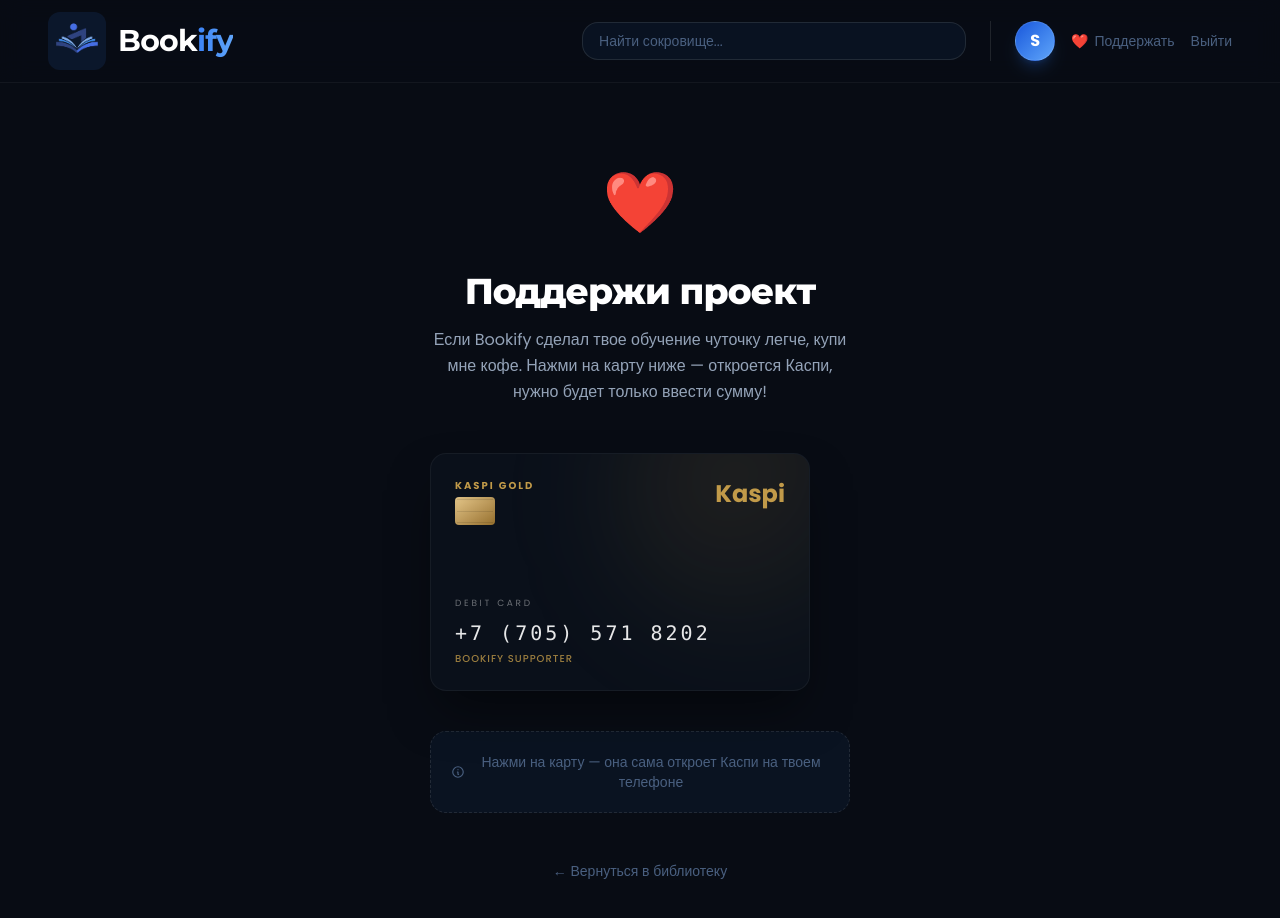
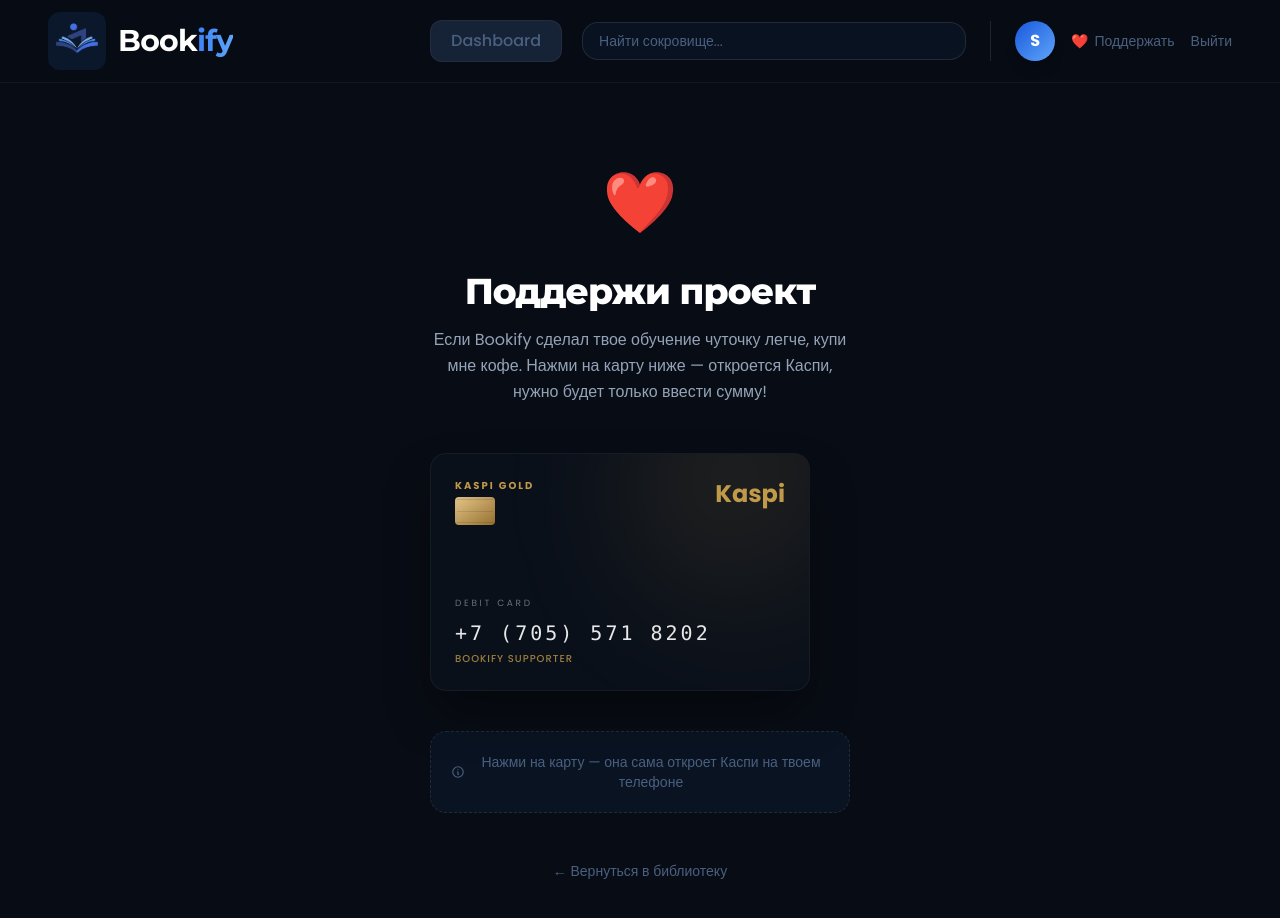
Before and after one commit to Magzhan2010/Bookify, a Next.js app: page /donate in a window 1280 px wide. Shown: the top 918 px of the page. Built offline with nearby package versions, Linux system fonts and the light colour scheme; sample sign-in values are in the browser's storage.

Commit message:
Added some functions for admin page

```diff
--- a/app/admin/dashboard/page.jsx
+++ b/app/admin/dashboard/page.jsx
@@ -130,9 +130,13 @@
               Teacher <span className="text-sky-500">Console</span>
             </h1>
           </div>
-          <button onClick={handleLogout} className="bg-[#111c2e] hover:bg-rose-500/10 hover:text-rose-400 text-[#5c7294] transition-all py-2.5 px-6 rounded-xl border border-white/5 text-sm font-semibold">
-            Выйти
-          </button>
+          <div className="flex gap-8">
+            <button className="bg-[#162236] hover:bg-sky-500/20 hover:text-sky-400 text-[#4a6080] transition-all py-2 px-5 rounded-xl border border-white/5 font-medium text-sm"
+              onClick={() => router.push('/library')}>Главная страница</button>
+            <button onClick={handleLogout} className="bg-[#111c2e] hover:bg-rose-500/10 hover:text-rose-400 text-[#5c7294] transition-all py-2.5 px-6 rounded-xl border border-white/5 text-sm font-semibold">
+              Выйти
+            </button>
+          </div>
         </div>
       </div>
 
--- a/app/component/NavBar.js
+++ b/app/component/NavBar.js
@@ -1,7 +1,7 @@
 'use client'
 import Image from "next/image"
 import Link from "next/link"
-import { useRouter } from "next/navigation"
+import { usePathname, useRouter } from "next/navigation"
 import { useEffect, useState } from "react"
 
 const Navbar = () => {
@@ -11,7 +11,12 @@
   const [loading, setLoading] = useState(false)
   const [is_open, setIsOpen] = useState(false)
   const router = useRouter()
+  const pathname = usePathname()
 
+  useEffect(() => {
+    // Как только путь изменился, выключаем анимацию загрузки
+    setLoading(false)
+  }, [pathname])
   useEffect(() => {
     const token = localStorage.getItem('token');
     if (token) {
@@ -53,7 +58,19 @@
     const timeoutId = setTimeout(searchFetch, 300)
     return () => clearTimeout(timeoutId)
   }, [query])
-
+  const handleDashboard =  () => {
+    const token = localStorage.getItem('token')
+    if (!token) return router.push('/')
+    const payload = JSON.parse(atob(token.split('.')[1]))
+    if (payload.role !== 'admin') {
+      router.push('/')
+    }
+    router.push('/admin/dashboard')
+  }
+  const handleProfile = () => {
+    setLoading(true)
+    router.push('/profile')
+  }
 
   return (
     <header className='sticky top-0 z-[100] w-full bg-[#080c14]/80 backdrop-blur-md border-b border-white/5 py-3 px-6 md:px-12 flex justify-between items-center'>
@@ -71,6 +88,10 @@
 
         <div className="relative hidden md:block">
           <div className="relative group">
+            {user?.role === 'admin' && (
+              <button className="bg-[#162236] hover:bg-sky-500/20 hover:text-sky-400 text-[#4a6080] transition-all py-2 px-5 rounded-xl border border-white/5 font-medium text-md mr-5"
+              onClick={() => handleDashboard()}>Dashboard</button>
+            )}
             <input
               type="text"
               placeholder="Найти сокровище..."
@@ -107,10 +128,16 @@
 
         <div className="flex items-center gap-4 border-l border-white/10 pl-6">
           <div
-            className='w-10 h-10 rounded-full bg-gradient-to-br from-[#1a56db] to-[#60a5fa] flex items-center justify-center font-bold text-white shadow-lg shadow-blue-500/20 hover:scale-105 active:scale-95 transition-all cursor-pointer border border-white/10'
-            onClick={() => router.push('/profile')}
+            className={`w-10 h-10 rounded-full bg-gradient-to-br from-[#1a56db] to-[#60a5fa]
+              flex items-center justify-center font-bold text-white shadow-lg transition-all cursor-pointer
+              ${loading ? 'opacity-70 pointer-events-none' : 'hover:scale-105'}`}
+            onClick={() => handleProfile()}
           >
-            {firstWord}
+            {loading ? (
+              <div className="w-5 h-5 border-2 border-white/20 border-t-white rounded-full animate-spin" />
+            ) : (
+              firstWord
+            )}
           </div>
           <button
             onClick={() => router.push('/donate')}
--- /dev/null
+++ b/app/component/loading.js
@@ -0,0 +1,18 @@
+export default function ProfileLoading() {
+  return (
+    <div className="min-h-screen bg-[#080c14] p-8 flex flex-col items-center">
+      {/* Скелетон Аватара */}
+      <div className="w-24 h-24 rounded-full bg-white/5 animate-pulse mb-6" />
+
+      {/* Скелетон Имени */}
+      <div className="h-8 w-48 bg-white/5 rounded-lg animate-pulse mb-4" />
+
+      {/* Скелетон Инфо-блоков */}
+      <div className="grid grid-cols-1 md:grid-cols-2 gap-4 w-full max-w-2xl mt-8">
+        {[1, 2, 3, 4].map((i) => (
+          <div key={i} className="h-24 bg-white/5 border border-white/5 rounded-2xl animate-pulse" />
+        ))}
+      </div>
+    </div>
+  )
+}
```
